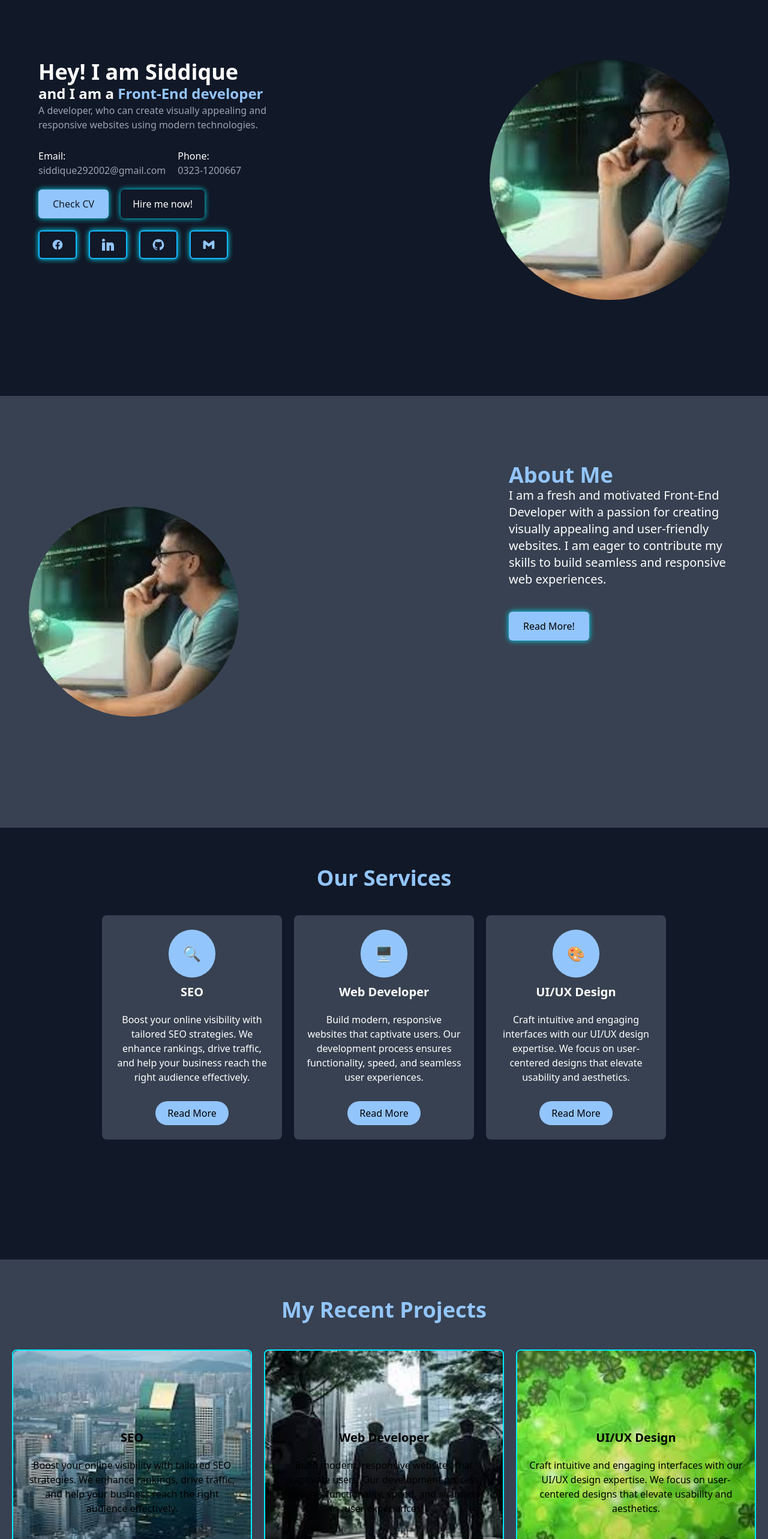
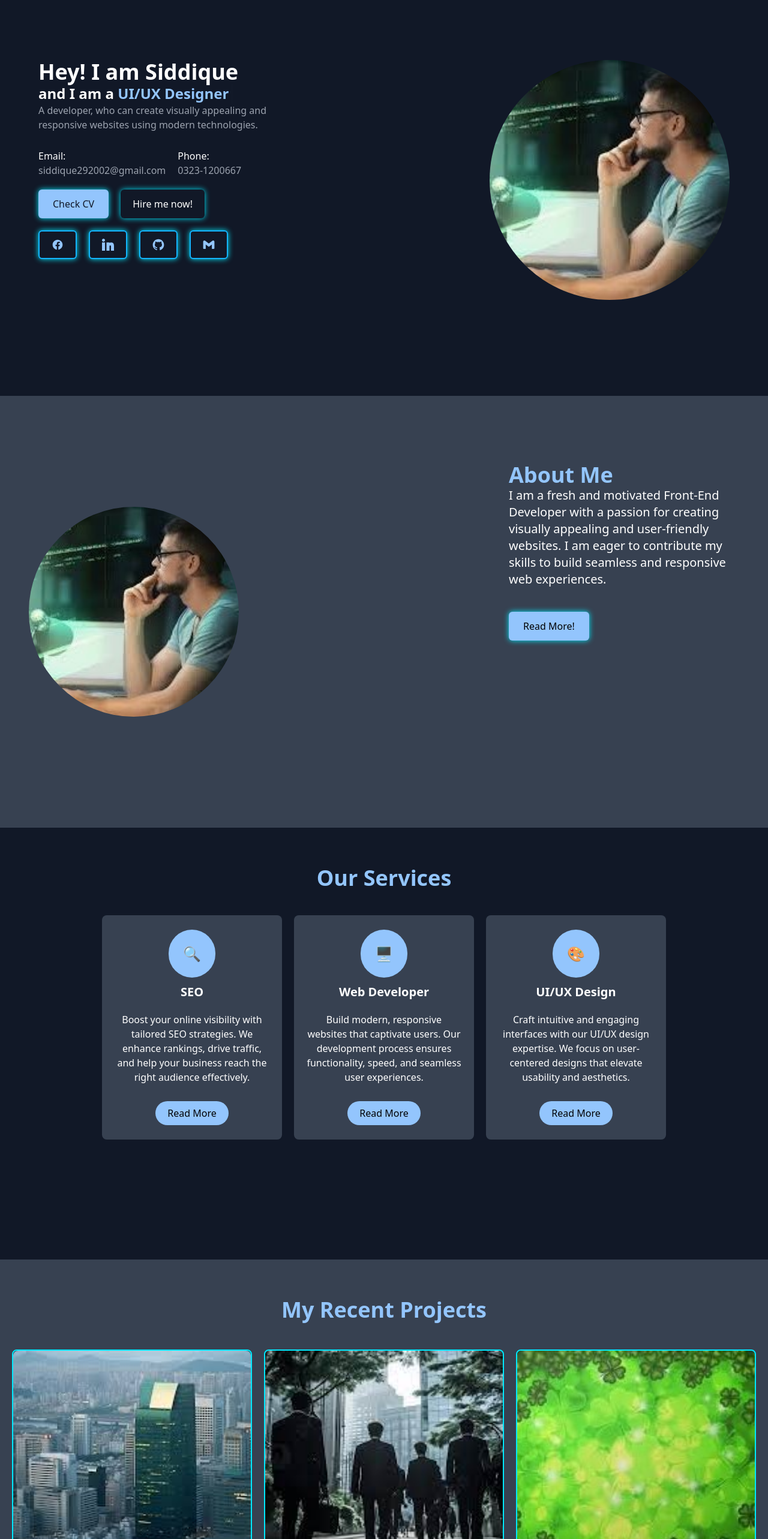
Before and after one commit to Siddique02/personal-portfolio, a Next.js app: page / in a window 1280 px wide. Shown: the part 60-2626 px from the top of the page at 60% size. Built offline with nearby package versions, Linux system fonts and the light colour scheme.

Commit message:
Check commit

```diff
--- a/src/app/components/ProjectCards.tsx
+++ b/src/app/components/ProjectCards.tsx
@@ -6,39 +6,39 @@ export default function Projects() {
         <div className="services-cards flex justify-center flex-wrap">
 
           <div className="project-card m-[10px] w-[400px] min-h-[400px] bg-gray-700 p-[10px] rounded-lg flex flex-col justify-center items-center py-6 px-5">
-            <Image className="absolute -z-1 rounded-lg w-[100%] h-[100%] object-cover" src="/project1.jpg" width={400} height={400} alt="" />
-            <div className="mt-[10px] font-bold text-xl z-10">SEO</div>
-            <div className="text-base text-center mt-5 z-10">Boost your online visibility with tailored SEO strategies. We enhance rankings, drive traffic, and help your business reach the right audience effectively.</div>
+            <Image className="project-img absolute -z-1 rounded-lg w-[100%] h-[100%] object-cover" src="/project1.jpg" width={400} height={400} alt="" />
+            <div className="project-text mt-[10px] font-bold text-xl z-10">Resume Builder</div>
+            <div className="project-text text-base text-center mt-5 z-10">Boost your online visibility with tailored SEO strategies. We enhance rankings, drive traffic, and help your business reach the right audience effectively.</div>
           </div>
 
           <div className="project-card m-[10px] w-[400px] min-h-[400px] bg-gray-700 p-[10px] rounded-lg flex flex-col justify-center items-center py-6 px-5">
-            <Image className="absolute -z-1 rounded-lg w-[100%] h-[100%] object-cover" src="/project2.jpg" width={400} height={400} alt="" />
-            <div className="mt-[10px] font-bold text-xl z-10">Web Developer</div>
-            <div className="text-base text-center mt-5 z-10">Build modern, responsive websites that captivate users. Our development process ensures functionality, speed, and seamless user experiences.</div>
+            <Image className="project-img absolute -z-1 rounded-lg w-[100%] h-[100%] object-cover" src="/project2.jpg" width={400} height={400} alt="" />
+            <div className="project-text mt-[10px] font-bold text-xl z-10">Personal portfolio</div>
+            <div className="project-text text-base text-center mt-5 z-10">Build modern, responsive websites that captivate users. Our development process ensures functionality, speed, and seamless user experiences.</div>
           </div>
 
           <div className="project-card m-[10px] w-[400px] min-h-[400px] bg-gray-700 p-[10px] rounded-lg flex flex-col justify-center items-center py-6 px-5">
-            <Image className="absolute -z-1 rounded-lg w-[100%] h-[100%] object-cover" src="/project3.jpg" width={400} height={400} alt="" />
-            <div className="mt-[10px] font-bold text-xl z-10">UI/UX Design</div>
-            <div className="text-base text-center mt-5 z-10">Craft intuitive and engaging interfaces with our UI/UX design expertise. We focus on user-centered designs that elevate usability and aesthetics.</div>
+            <Image className="project-img absolute -z-1 rounded-lg w-[100%] h-[100%] object-cover" src="/project3.jpg" width={400} height={400} alt="" />
+            <div className="project-text mt-[10px] font-bold text-xl z-10">UI/UX Design</div>
+            <div className="project-text text-base text-center mt-5 z-10">Craft intuitive and engaging interfaces with our UI/UX design expertise. We focus on user-centered designs that elevate usability and aesthetics.</div>
           </div>
 
           <div className="project-card m-[10px] w-[400px] min-h-[400px] bg-gray-700 p-[10px] rounded-lg flex flex-col justify-center items-center py-6 px-5">
-            <Image className="absolute -z-1 rounded-lg z-10 w-[100%] h-[100%] object-cover" src="/project4.jpg" width={400} height={400} alt="" />
-            <div className="mt-[10px] font-bold text-xl z-10">UI/UX Design</div>
-            <div className="text-base text-center mt-5 z-10">Craft intuitive and engaging interfaces with our UI/UX design expertise. We focus on user-centered designs that elevate usability and aesthetics.</div>
+            <Image className="project-img absolute -z-1 rounded-lg z-10 w-[100%] h-[100%] object-cover" src="/project4.jpg" width={400} height={400} alt="" />
+            <div className="project-text mt-[10px] font-bold text-xl z-10">UI/UX Design</div>
+            <div className="project-text text-base text-center mt-5 z-10">Craft intuitive and engaging interfaces with our UI/UX design expertise. We focus on user-centered designs that elevate usability and aesthetics.</div>
           </div>
 
           <div className="project-card m-[10px] w-[400px] min-h-[400px] bg-gray-700 p-[10px] rounded-lg flex flex-col justify-center items-center py-6 px-5">
-            <Image className="absolute -z-1 rounded-lg w-[100%] h-[100%] object-cover" src="/project5.jpg" width={400} height={400} alt="" />
-            <div className="mt-[10px] font-bold text-xl z-10">UI/UX Design</div>
-            <div className="text-base text-center mt-5 z-10">Craft intuitive and engaging interfaces with our UI/UX design expertise. We focus on user-centered designs that elevate usability and aesthetics.</div>
+            <Image className="project-img absolute -z-1 rounded-lg w-[100%] h-[100%] object-cover" src="/project5.jpg" width={400} height={400} alt="" />
+            <div className="project-text mt-[10px] font-bold text-xl z-10">UI/UX Design</div>
+            <div className="project-text text-base text-center mt-5 z-10">Craft intuitive and engaging interfaces with our UI/UX design expertise. We focus on user-centered designs that elevate usability and aesthetics.</div>
           </div>
 
           <div className="project-card m-[10px] w-[400px] min-h-[400px] bg-gray-700 p-[10px] rounded-lg flex flex-col justify-center items-center py-6 px-5">
-            <Image className="absolute -z-1 rounded-lg w-[100%] h-[100%] object-cover" src="/project6.jpg" width={400} height={400} alt="" />
-            <div className="mt-[10px] font-bold text-xl z-10">UI/UX Design</div>
-            <div className="text-base text-center mt-5 z-10">Craft intuitive and engaging interfaces with our UI/UX design expertise. We focus on user-centered designs that elevate usability and aesthetics.</div>
+            <Image className="project-img absolute -z-1 rounded-lg w-[100%] h-[100%] object-cover" src="/project6.jpg" width={400} height={400} alt="" />
+            <div className="project-text mt-[10px] font-bold text-xl z-10">UI/UX Design</div>
+            <div className="project-text text-base text-center mt-5 z-10">Craft intuitive and engaging interfaces with our UI/UX design expertise. We focus on user-centered designs that elevate usability and aesthetics.</div>
           </div>
 
         </div>
--- a/src/app/globals.css
+++ b/src/app/globals.css
@@ -11,6 +11,56 @@
 
 html{
   scroll-behavior: smooth;
+}
+
+.animate{
+  position: relative;
+}
+.animate::before{
+  content: "";
+  animation: words 20s infinite;
+}
+@keyframes words {
+  1%,20%{
+    content: "Front_End Developer"
+  }
+  21%,40%{
+    content: "UI/UX Designer"
+  }
+  41%,60%{
+    content: "Web Developer"
+  }
+  61%,80%{
+    content: "Website creater"
+  }
+  81%,100%{
+    content: "Wordpress Developer"
+  }
+}
+
+
+.animate::after{
+  content: "";
+  height: 100%;
+  width: 0;
+  background-color: rgb(17 24 39);
+  border-left: 4px solid white;
+  position: absolute;
+  right: -8px;
+  animation: cursor 0.8s infinite, typing 20s steps(14) infinite;
+}
+@keyframes cursor {
+  to{
+    border-left: 4px solid rgb(17 24 39);
+  }
+}
+@keyframes typing {
+  10%,15%,30%,35%,50%,55%,70%,75%,90%,95%{
+    width: 0;
+  }
+  5%,20%,25%,40%,45%,60%,65%,80%,85%{
+    width: calc(100% + 8px);
+  }
 }
 
 
@@ -66,6 +116,15 @@ html{
   background-position: center;
   position: relative;
 }
+.project-card:hover .project-text{
+  display: block;
+}
+.project-card:hover .project-img{
+  opacity: 0.5;
+}
+.project-text{
+  display: none;
+}
 
 
 .nav-items:hover{
--- a/src/app/page.tsx
+++ b/src/app/page.tsx
@@ -17,7 +17,7 @@ export default function Home() {
         <div className="intro">
           <div className="">
             <h1 className="text-4xl font-bold text-white">Hey! I am Siddique</h1>
-            <h2 className="text-2xl font-bold text-white">and I am a <span className="text-blue-300">Front-End developer</span></h2>
+            <h2 className="text-2xl font-bold text-white">and I am a <span className="animate text-blue-300 animate"></span></h2>
             <p className="text-gray-400 w-96">A developer, who can create visually appealing and responsive websites using modern technologies.</p>
           </div>
 
```
